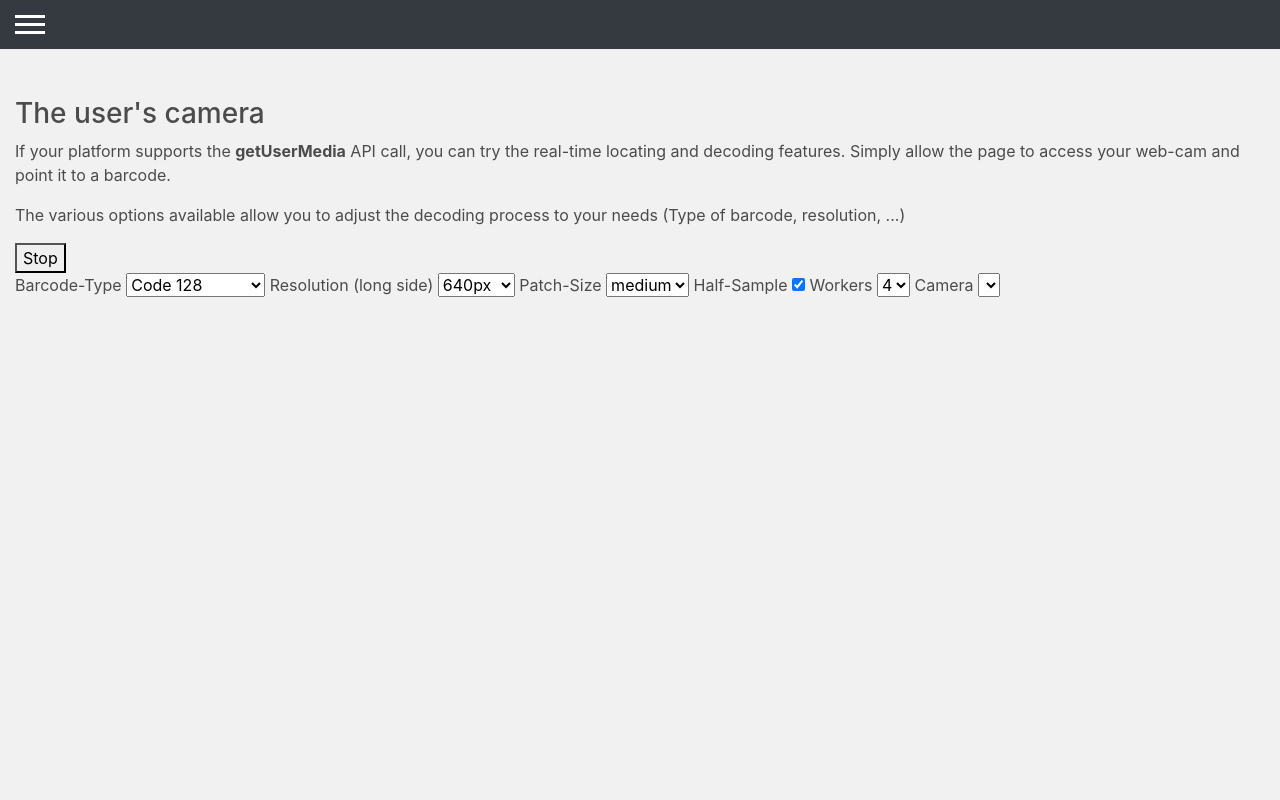
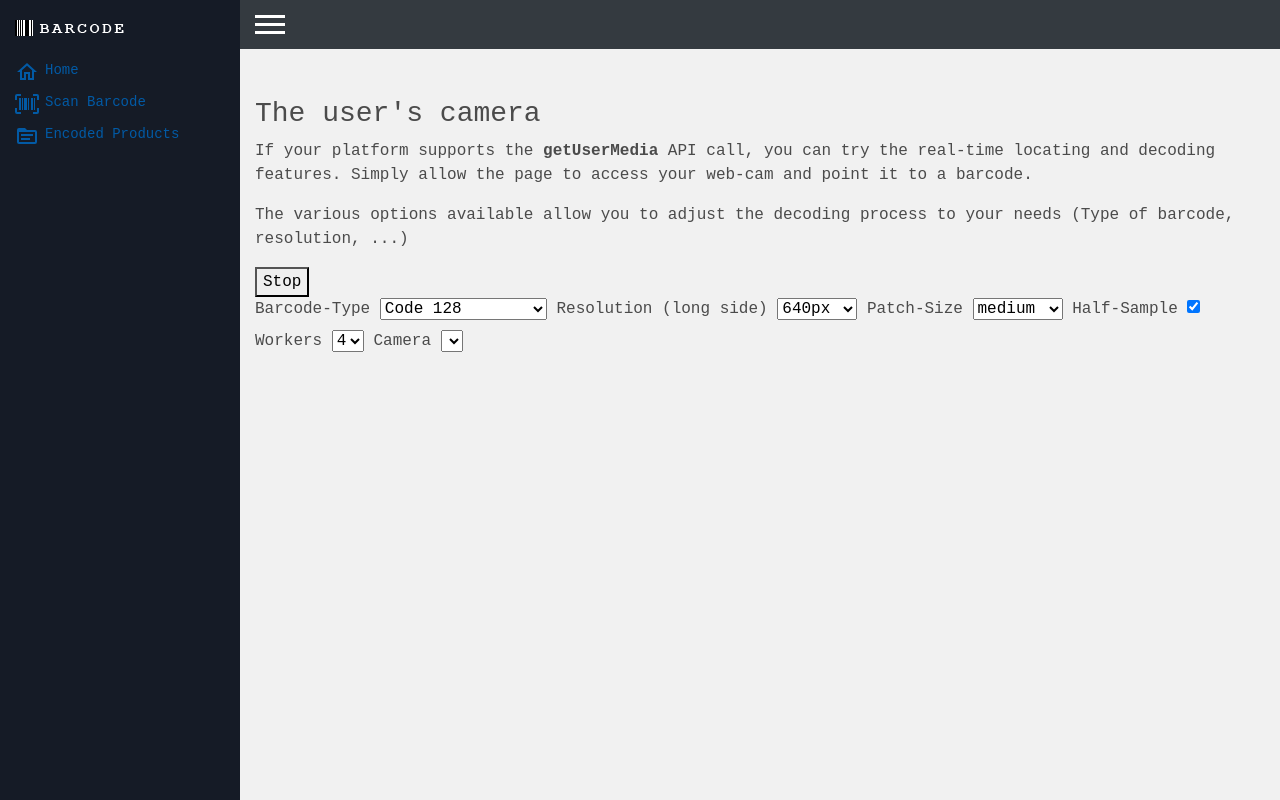
Before and after one commit to kosinix/open-barcode-initiative, a website: page data/view/index.html in a window 1280 px wide. Drawn offline with nearby package versions, Linux system fonts and the light colour scheme; files that its build step writes are made by us from their sources.

Commit message:
Cosmetic changes
Add logo and menu icons.

```diff
--- a/data/public/css/style.css
+++ b/data/public/css/style.css
@@ -6,7 +6,7 @@ body {
 }
 body, pre {
     color: #4b4b4b;
-    font-family: -apple-system, BlinkMacSystemFont, "Segoe UI", Roboto, Helvetica, Arial, sans-serif, "Apple Color Emoji", "Segoe UI Emoji", "Segoe UI Symbol";
+    font-family: "Courier New", -apple-system, BlinkMacSystemFont, "Segoe UI", Roboto, Helvetica, Arial, sans-serif, "Apple Color Emoji", "Segoe UI Emoji", "Segoe UI Symbol";
 }
 
 /* Vue */
@@ -81,6 +81,16 @@ body, pre {
     background: #343a40;
 }
 
+/* Nav */
+.nav-main .nav-item .nav-link {
+    padding: 4px 0;
+    font-size: 14px;
+    display: flex;
+}
+.nav-main .nav-item .nav-link svg {
+    margin-right: 6px;
+}
+
 #interactive.viewport {
     position: relative;
     max-width: 600px;
--- a/data/view/document.html
+++ b/data/view/document.html
@@ -12,12 +12,12 @@
     <link rel="stylesheet" href="{{app.url}}/css/style.css" />
 </head>
 <body class="{{bodyClass}}">
-<div class="layout-drawer drawer-close">
+<div class="layout-drawer">
     <nav class="drawer">
-        <div class="container pt-5">
-            <!-- <a class="navbar-brand" href="/">
-                <svg xmlns="http://www.w3.org/2000/svg" width="36" height="36" class="d-block" viewBox="0 0 612 612" role="img" focusable="false"><title>Bootstrap</title><path fill="currentColor" d="M510 8a94.3 94.3 0 0 1 94 94v408a94.3 94.3 0 0 1-94 94H102a94.3 94.3 0 0 1-94-94V102a94.3 94.3 0 0 1 94-94h408m0-8H102C45.9 0 0 45.9 0 102v408c0 56.1 45.9 102 102 102h408c56.1 0 102-45.9 102-102V102C612 45.9 566.1 0 510 0z"></path><path fill="currentColor" d="M196.77 471.5V154.43h124.15c54.27 0 91 31.64 91 79.1 0 33-24.17 63.72-54.71 69.21v1.76c43.07 5.49 70.75 35.82 70.75 78 0 55.81-40 89-107.45 89zm39.55-180.4h63.28c46.8 0 72.29-18.68 72.29-53 0-31.42-21.53-48.78-60-48.78h-75.57zm78.22 145.46c47.68 0 72.73-19.34 72.73-56s-25.93-55.37-76.46-55.37h-74.49v111.4z"></path></svg>
-            </a> -->
+        <div class="container pt-2">
+            <a class="navbar-brand mb-2" href="/">
+                <img src="/images/logo-xs.png" alt="">
+            </a>
             {% include "parts/navbar.html" %}
         </div>
     </nav>
--- a/data/view/parts/navbar.html
+++ b/data/view/parts/navbar.html
@@ -1,10 +1,28 @@
 <div class="" id="navbarSupportedContent">
-    <ul id="login" class="navbar-nav ml-auto ">
-        <li class="nav-item ">
-            <a class="nav-link" href="/">Add Product</a>
+    <ul id="nav-main" class="nav flex-column nav-main">
+        <li class="nav-item">
+            <a class="nav-link" href="/">
+                <svg style="width:24px;height:24px" viewBox="0 0 24 24">
+                    <path fill="currentColor" d="M12 5.69L17 10.19V18H15V12H9V18H7V10.19L12 5.69M12 3L2 12H5V20H11V14H13V20H19V12H22L12 3Z" />
+                </svg>
+                Home
+            </a>
+        </li>
+        <li class="nav-item">
+            <a href="/" class="nav-link">
+                <svg style="width:24px;height:24px" viewBox="0 0 24 24">
+                    <path fill="currentColor" d="M4,6H6V18H4V6M7,6H8V18H7V6M9,6H12V18H9V6M13,6H14V18H13V6M16,6H18V18H16V6M19,6H20V18H19V6M2,4V8H0V4A2,2 0 0,1 2,2H6V4H2M22,2A2,2 0 0,1 24,4V8H22V4H18V2H22M2,16V20H6V22H2A2,2 0 0,1 0,20V16H2M22,20V16H24V20A2,2 0 0,1 22,22H18V20H22Z" />
+                </svg>
+                Scan Barcode
+            </a>
         </li>
         <li class="nav-item ">
-            <a class="nav-link" href="/products">Encoded Products</a>
+            <a class="nav-link" href="/products">
+                <svg style="width:24px;height:24px" viewBox="0 0 24 24">
+                    <path fill="currentColor" d="M20,18H4V8H20M20,6H12L10,4H4A2,2 0 0,0 2,6V18A2,2 0 0,0 4,20H20A2,2 0 0,0 22,18V8A2,2 0 0,0 20,6M15,16H6V14H15V16M18,12H6V10H18V12Z" />
+                </svg>
+                Encoded Products
+            </a>
         </li>
     </ul>
 </div>
```
Also changed, not shown: data/public/images/logo-small.png (added), data/public/images/logo-xs.png (added), data/public/images/logo.png (added).
